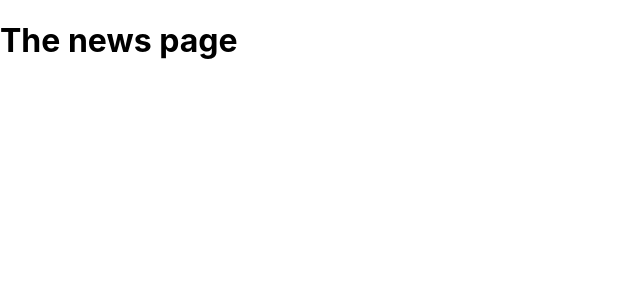
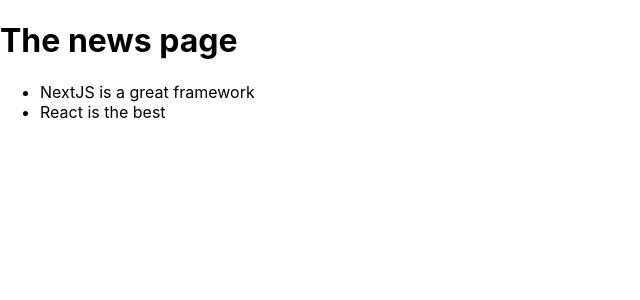
Before and after one commit to ajsabesirovic/next_app, a Next.js app: page /news in a window 1280 px wide. Shown: the top 300 px of the page, without its empty margins (0-640 px from the left). Built offline with nearby package versions, Linux system fonts and the light colour scheme.

Commit message:
linking beetween pages

```diff
--- a/pages/news/[newsId].js
+++ b/pages/news/[newsId].js
@@ -1,8 +1,8 @@
 import { useRouter } from "next/router";
-
 function DetailPage() {
   const router = useRouter();
   const newsId = router.query.newsId;
+  console.log(newsId);
   return <h1>The detail page</h1>;
 }
 export default DetailPage;
--- a/pages/news/index.js
+++ b/pages/news/index.js
@@ -1,4 +1,20 @@
+import Link from "next/link";
+import { Fragment } from "react";
+
 function NewsPage() {
-  return <h1>The news page</h1>;
+  return (
+    <Fragment>
+      <h1>The news page</h1>
+      <ul>
+        <li>
+          <Link href="/news/nextJS-is-great">NextJS is a great framework</Link>
+        </li>
+
+        <li>
+          <Link href="/news/react-best">React is the best </Link>
+        </li>
+      </ul>
+    </Fragment>
+  );
 }
 export default NewsPage;
```
